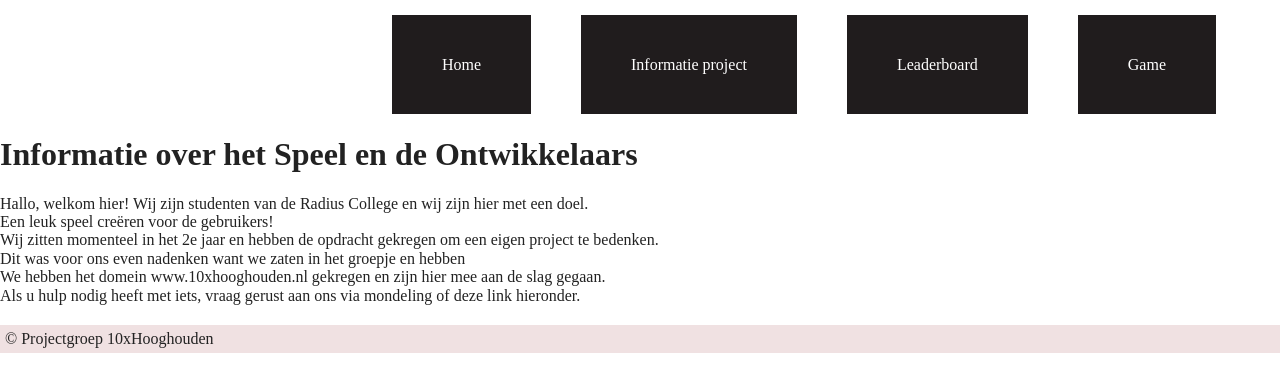
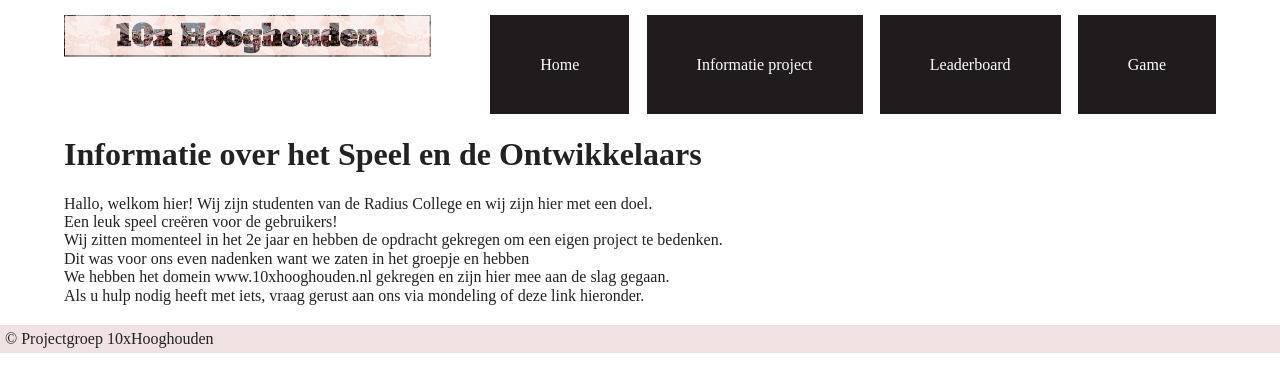
Before and after one commit to Daveskee/10xhooghouden, a PHP site: page /10xhooghouden2/infopage.php in a window 1280 px wide. Shown: the top 392 px of the page. Run offline with PHP 8.4, Linux system fonts and the light colour scheme; some libraries are stand-ins or nearby versions.

Commit message:
CSS changes
logo + bit of infopage tweaking

```diff
--- a/css/main.css
+++ b/css/main.css
@@ -125,6 +125,9 @@ a {
 /* ==========================================================================
    Header CSS
    ========================================================================== */
+.logo img{
+  width: 86%;
+}
 
 .row-spaced {
   display: -webkit-flex;
--- a/header.php
+++ b/header.php
@@ -30,7 +30,7 @@
     <div class="container">
         <div class="header-content">
             <div class="logo">
-                <img src="https://via.placeholder.com/525x100?text=Visit+Blogging.com+NowC/O https://placeholder.com/" alt="">
+                <img src="./img/logo.png" alt="10x Hooghouden">
             </div>
             <nav class="headnav">
                 <ul class="navbar row-spaced">
--- a/includes/config.php
+++ b/includes/config.php
@@ -11,7 +11,9 @@ $dbName = '10xhooghouden';
 $dbUser = 'root';
 $dbPass = '';
 
-$url = 'http://localhost:63342/10xhooghouden2/';
+//$url = 'http://localhost:63342/10xhooghouden2/';
+
+$url = 'http://localhost/projects/10xhooghouden/';
 
 $db = new PDO(
     "mysql:host=$dbHost;dbname=$dbName",
--- a/infopage.php
+++ b/infopage.php
@@ -2,6 +2,9 @@
 
 require __DIR__ . '/header.php';?>
 
+
+<div class="container">
+    <div class="">
         <div class="infopage">
             <div class="Infopage-Main">
                 <h1>Informatie over het Speel en de Ontwikkelaars</h1>
@@ -17,4 +20,8 @@ require __DIR__ . '/header.php';?>
 
             </div>
         </div>
+    </div>
+</div>
+
+
 <?php require __DIR__ . '/footer.php';?>
```
Also changed, not shown: img/logo.png (added). Lines whose indentation alone changed are shown as unchanged.
